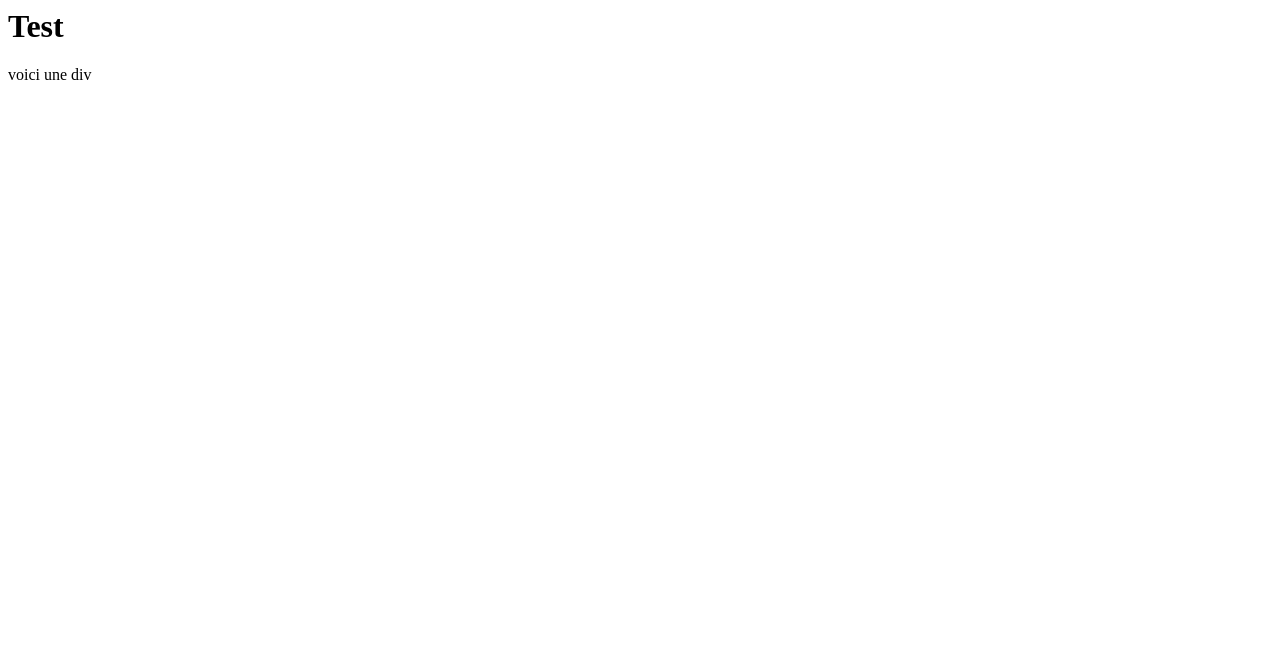
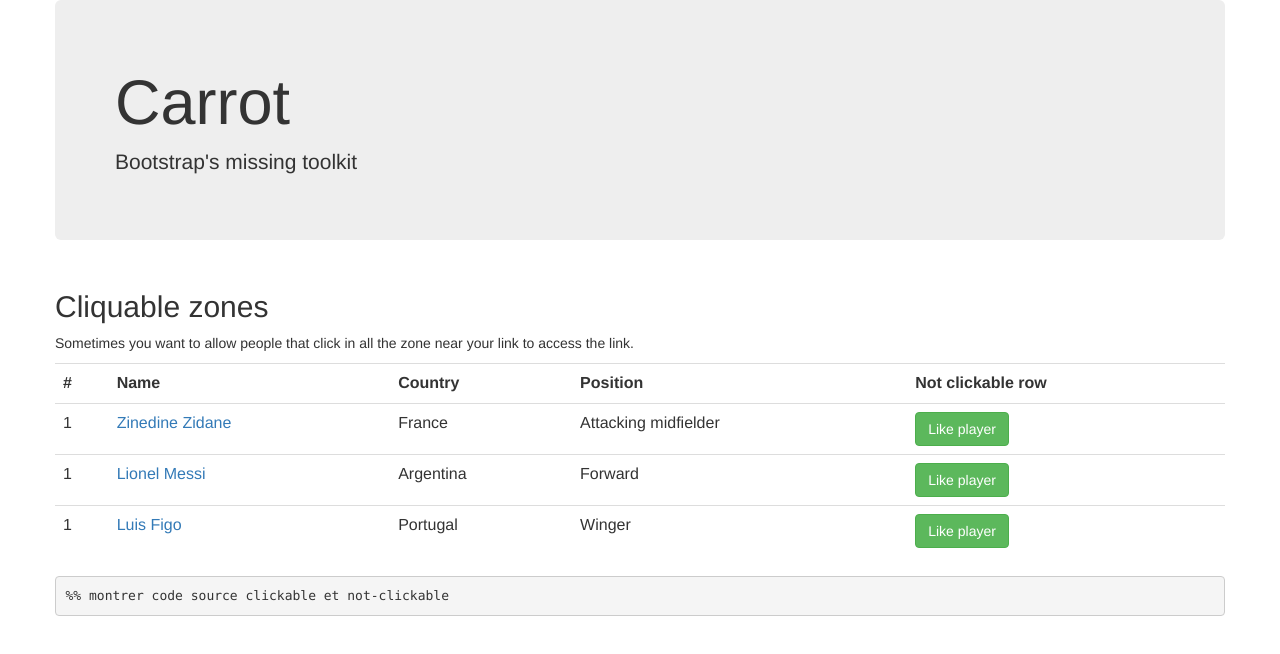
Before and after one commit to agencebuddyweb/carrot, a website: page demo/index.html in a window 1280 px wide. Drawn offline with nearby package versions, Linux system fonts and the light colour scheme.

Commit message:
start writing the demo

```diff
--- a/demo/index.html
+++ b/demo/index.html
@@ -5,14 +5,69 @@
     <script src="https://ajax.googleapis.com/ajax/libs/jquery/1.12.0/jquery.min.js"></script>
     <script src="https://maxcdn.bootstrapcdn.com/bootstrap/3.3.6/js/bootstrap.min.js"></script>
 
-    <style rel="https://maxcdn.bootstrapcdn.com/bootstrap/3.3.6/css/bootstrap.min.css"></style>
+    <link rel="stylesheet" href="https://maxcdn.bootstrapcdn.com/bootstrap/3.3.5/css/bootstrap.min.css"
+          integrity="sha512-dTfge/zgoMYpP7QbHy4gWMEGsbsdZeCXz7irItjcC3sPUFtf0kuFbDz/ixG7ArTxmDjLXDmezHubeNikyKGVyQ=="
+          crossorigin="anonymous">
 
     <script src="../src/carrot.js"></script>
 </head>
 
-<h1>Test</h1>
+<div class="container">
+    <div class="row">
+        <div class="jumbotron">
+            <h1>Carrot</h1>
 
-<div class="js-clickable">
-    voici une div
+            <p>Bootstrap's missing toolkit</p>
+        </div>
+    </div>
+
+    <div class="row">
+        <h2>Cliquable zones</h2>
+        <p>Sometimes you want to allow people that click in all the zone near your link to access the link.</p>
+    </div>
+    <div class="row">
+        <table class="table table-hover">
+            <tr>
+                <th>#</th>
+                <th>Name</th>
+                <th>Country</th>
+                <th>Position</th>
+                <th>Not clickable row</th>
+            </tr>
+            <tr data-carrot="clickable" data-href="https://en.wikipedia.org/wiki/Zinedine_Zidane">
+                <td>1</td>
+                <td><a href="https://en.wikipedia.org/wiki/Zinedine_Zidane">Zinedine Zidane</a></td>
+                <td>France</td>
+                <td>Attacking midfielder</td>
+                <td data-carrot="not-clickable">
+                    <div class="btn btn-success">Like player</div>
+                </td>
+            </tr>
+            <tr data-carrot="clickable" data-href="https://en.wikipedia.org/wiki/Lionel_Messi">
+                <td>1</td>
+                <td><a href="https://en.wikipedia.org/wiki/Lionel_Messi">Lionel Messi</a></td>
+                <td>Argentina</td>
+                <td>Forward</td>
+                <td data-carrot="not-clickable">
+                    <div class="btn btn-success">Like player</div>
+                </td>
+            </tr>
+            <tr data-carrot="clickable" data-href="https://en.wikipedia.org/wiki/Lu%C3%ADs_Figo">
+                <td>1</td>
+                <td><a href="https://en.wikipedia.org/wiki/Lu%C3%ADs_Figo">Luis Figo</a></td>
+                <td>Portugal</td>
+                <td>Winger</td>
+                <td data-carrot="not-clickable">
+                    <div class="btn btn-success">Like player</div>
+                </td>
+            </tr>
+        </table>
+    </div>
+    <div class="row">
+        <pre>%% montrer code source clickable et not-clickable </pre>
+    </div>
+
 </div>
+
+
 </html>
--- a/src/carrot.js
+++ b/src/carrot.js
@@ -5,9 +5,9 @@
         'use strict';
 
         // clickable elements
-        $('.js-clickable').on('click', function() {
-            var link = $(this).parents('.js-clickable-wrapper').data('href')
-            console.log(link);
+        $("[data-carrot='clickable']").children().not("[data-carrot='not-clickable']").css('cursor', 'pointer');
+        $("[data-carrot='clickable']").children().not("[data-carrot='not-clickable']").on('click', function() {
+            window.location = $(this).parent("[data-carrot='clickable']").data('href');
         });
 
         $(".js-no-double-click").one("click", function () {
```
